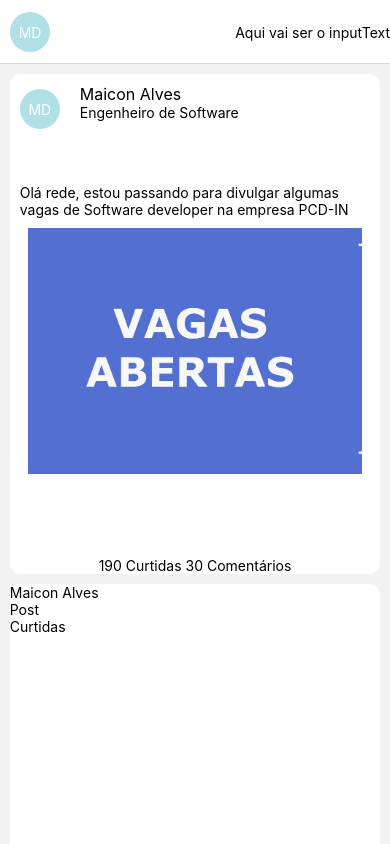
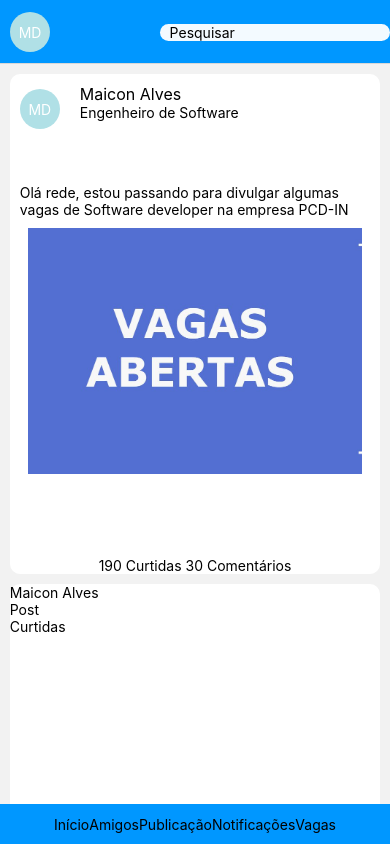
Before and after one commit to maicond02/ReactNative-PCDIN, a React Native app: screen /Feed in a window 390 px wide. Built offline with nearby package versions, Linux system fonts and the light colour scheme.

Commit message:
Create footer and routes settings

```diff
--- a/App.js
+++ b/App.js
@@ -1,36 +1,10 @@
-import Home from "./src/screens/Home";
-import Register from "./src/screens/Register";
-import Feed from "./src/screens/User/Feed"
-import { NavigationContainer } from '@react-navigation/native';
-import { createNativeStackNavigator } from '@react-navigation/native-stack';
-import { Button, TouchableOpacity, Text, TextInput } from "react-native";
-import NavFeed from './src/components/Navbars/Feed';
-//import globalStyle from './src/styles/global';
-
-const Stack = createNativeStackNavigator();
-
+import Routes from './src/routes/index'
+import Footer from './src/components/Footer'
 export default function App() {
   return (
-    <NavigationContainer>
-      <Stack.Navigator initialRouteName="Home">
-        <Stack.Screen name="PCD-IN" component={Home} options={{
-          title:'',
-          headerLeft: () => (
-            <Button title="PCD-IN" color="#0097FF"/>
-          ),
-        }}/>
-        <Stack.Screen name="Register" component={Register}/>
-        <Stack.Screen name="Feed" component={Feed}
-        options={{
-          title:'',
-          headerLeft: () => (
-            <NavFeed />
-          ),
-          headerRight: () => (
-            <Text>Aqui vai ser o inputText</Text>
-          ),
-        }}/>
-      </Stack.Navigator>
-    </NavigationContainer>
+    <>
+        <Routes />
+        <Footer/>
+    </>
   );
 }
--- a/package.json
+++ b/package.json
@@ -9,6 +9,7 @@
     "web": "expo start --web"
   },
   "dependencies": {
+    "@react-navigation/bottom-tabs": "^6.5.8",
     "@react-navigation/native": "^6.1.7",
     "@react-navigation/native-stack": "^6.9.13",
     "expo": "~48.0.18",
--- /dev/null
+++ b/src/components/Footer/index.jsx
@@ -0,0 +1,15 @@
+import { Text, TextInput, View, TouchableOpacity, Image, ScrollView } from 'react-native';
+import { styles } from "./styles";
+export default function App() {
+  return (
+    <View style={styles.container}>
+      <View style={styles.rowContainer}>
+        <Text>Início</Text>
+        <Text>Amigos</Text>
+        <Text>Publicação</Text>
+        <Text>Notificações</Text>
+        <Text>Vagas</Text>
+      </View>
+    </View>
+  );
+}
--- /dev/null
+++ b/src/components/Footer/styles.js
@@ -0,0 +1,14 @@
+import { StyleSheet } from 'react-native';
+
+export const styles = StyleSheet.create({
+    container: {
+        justifyContent: 'center',
+        alignItems: 'center',
+        backgroundColor:'#0097FF',
+        height:40
+      },
+      rowContainer: {
+        flexDirection: 'row',
+
+      },
+})
--- a/src/components/Home/index.jsx
+++ b/src/components/Home/index.jsx
@@ -3,7 +3,7 @@ import { styles } from './styles'
 
 export default function LoginPage({navigation}){
     return(
-        <ScrollView>
+        <ScrollView showsVerticalScrollIndicator={false}>
             <View style={styles.container}>
                 <View>
                     <Text style={styles.textColor}>Bem vindo a maior comunidade profissional de pessoas PCD'S</Text>
--- a/src/components/Navbars/Feed/styles.js
+++ b/src/components/Navbars/Feed/styles.js
@@ -5,7 +5,7 @@ export const styles = StyleSheet.create({
         justifyContent:'center',
         width:50,
         height:50,
-        margin:10
+        margin:10,
     },
     userProfileButton:{
         alignItems:'center',
--- /dev/null
+++ b/src/components/Navbars/Search/index.jsx
@@ -0,0 +1,9 @@
+import { Button, TextInput, View } from "react-native";
+import { styles } from './styles'
+export default function NavbarSearch(){
+    return(
+        <View style={styles.container}>
+            <TextInput style={styles.inputSearch} placeholder="Pesquisar"/>
+        </View>
+    );
+}
--- /dev/null
+++ b/src/components/Navbars/Search/styles.js
@@ -0,0 +1,13 @@
+import { StyleSheet } from 'react-native';
+
+export const styles = StyleSheet.create({
+    container:{
+        width:'80%'
+    },
+    inputSearch:{
+        backgroundColor:'#F3FAFF',
+        width: '100%',
+        paddingLeft: 10,
+        borderRadius:10
+    },
+})
--- a/src/components/User/Feed/index.jsx
+++ b/src/components/User/Feed/index.jsx
@@ -4,7 +4,7 @@ import Profile from '../../Navbars/Feed/index'
 
 export default function Feed({ navigation }){
     return(
-        <ScrollView>
+        <ScrollView showsVerticalScrollIndicator={false}>
             <View style={styles.container}>
                 <View style={styles.card}>
                     <View style={styles.header}>
--- /dev/null
+++ b/src/routes/index.jsx
@@ -0,0 +1,47 @@
+import Home from "../screens/Home";
+import Register from "../components/Register";
+import Feed from "../components/User/Feed";
+import { NavigationContainer } from '@react-navigation/native';
+import { createNativeStackNavigator } from '@react-navigation/native-stack';
+import { Button, TouchableOpacity, Text, TextInput } from "react-native";
+import NavFeed from '../components/Navbars/Feed';
+import NavbarSearch from "../components/Navbars/Search";
+
+const Stack = createNativeStackNavigator();
+
+export default function Route() {
+  return (
+    <>
+        <NavigationContainer>
+            <Stack.Navigator initialRouteName="Home">
+                <Stack.Screen name="PCD-IN" component={Home} options={{
+                    title:'',
+                    headerLeft: () => (
+                    <Button title="PCD-IN" color="#0097FF"/>
+                    ),
+                }}/>
+                <Stack.Screen name="Register" component={Register}/>
+                <Stack.Screen name="Feed" component={Feed}
+                options={{
+                    title:'',
+                    headerLeft:() =>(
+                    <>
+                        <NavFeed />
+                    </>
+                    ),
+                    headerRight: () => (
+                    <>
+                        <NavbarSearch/>
+                    </>
+                    ),
+                    headerStyle: {
+                    backgroundColor: '#0097FF',
+                    flex:1,
+                    },
+                }}/>
+            </Stack.Navigator>
+        </NavigationContainer>
+    </>
+
+  );
+}
```
Also changed, not shown: 1 other file (tests, documents, lock files or other folders).
